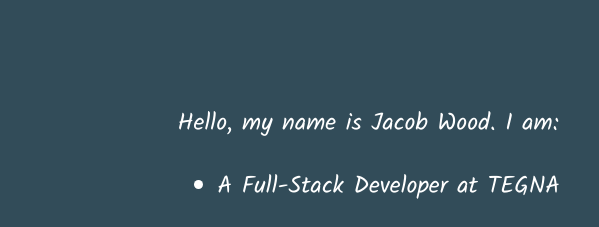
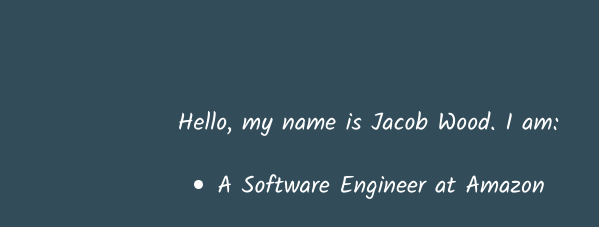
Before and after one commit to jacoblandonwood/jacoblandonwood-dotcom, a plain HTML site: page index.html in a window 1280 px wide. Shown: the top 227 px of the page, 551-1150 px from the left. Drawn offline with nearby package versions, Linux system fonts and the light colour scheme.

Commit message:
Update employment status

```diff
--- a/index.html
+++ b/index.html
@@ -27,7 +27,7 @@
       <div class="info">
         <p>Hello, my name is Jacob Wood. I am:</p>
         <ul>
-          <li>A Full-Stack Developer at TEGNA</li>
+          <li>A Software Engineer at Amazon</li>
           <li>An aspiring entrepreneur, but ultimately I just like building things</li>
           <li>Passionate about engineering full-stack solutions that combine an elegant UX with a highly scalable and
             secure distributed system</li>
```
